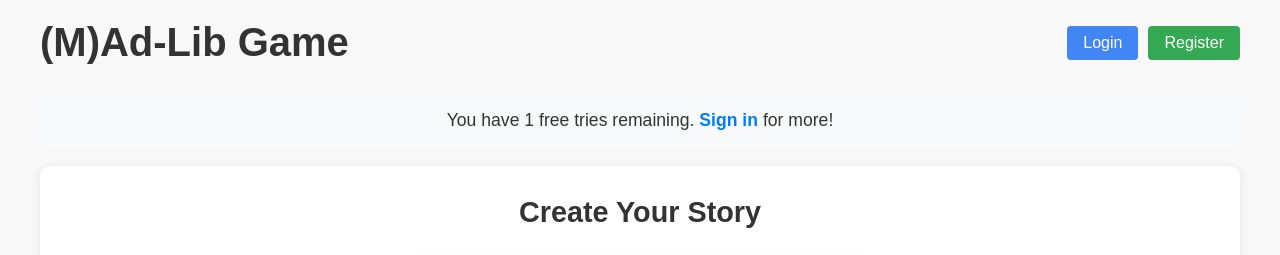
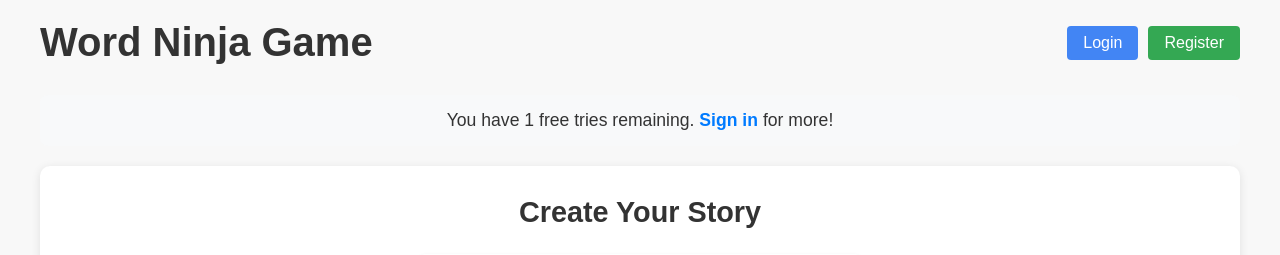
Before and after one commit to Idannny/Madlibs, a Flask app: page /app in a window 1280 px wide. Shown: the part 48-303 px from the top of the page. Run offline with Flask 3, Linux system fonts and the light colour scheme; some libraries are stand-ins or nearby versions.

Commit message:
tweaks on config

```diff
--- a/config.py
+++ b/config.py
@@ -73,7 +73,7 @@ class ProductionConfig(Config):
     CSP = {
         'connect-src': [
             "'self'",
-            'https://madapp.io',
+            'https://wordlibs.ninja',
             'https://www.google.com/recaptcha/',
             'https://api.stripe.com',
             'https://api.openai.com',
@@ -84,7 +84,8 @@ class ProductionConfig(Config):
             'data:',
             'https://lh3.googleusercontent.com',
             'https://*.stripe.com',
-            'https://*.openai.com'
+            'https://*.openai.com',
+            'blob:'
         ]
     }
 
--- a/templates/index.html
+++ b/templates/index.html
@@ -1,12 +1,12 @@
 {% extends "base.html" %}
 
-{% block title %}Ad-Lib Game AI Generated{% endblock %}
+{% block title %}Word Ninja, Ad-Lib Game{% endblock %}
 
 {% block content %}
 
 <div class="main-container">
     <div class="header-section">
-        <h1>(M)Ad-Lib Game</h1>
+        <h1>Word Ninja Game</h1>
         <div class="auth-buttons">
             {% if user_info %}
                 <span class="welcome-message">Welcome, {{ user_info.name }}!</span>
```
